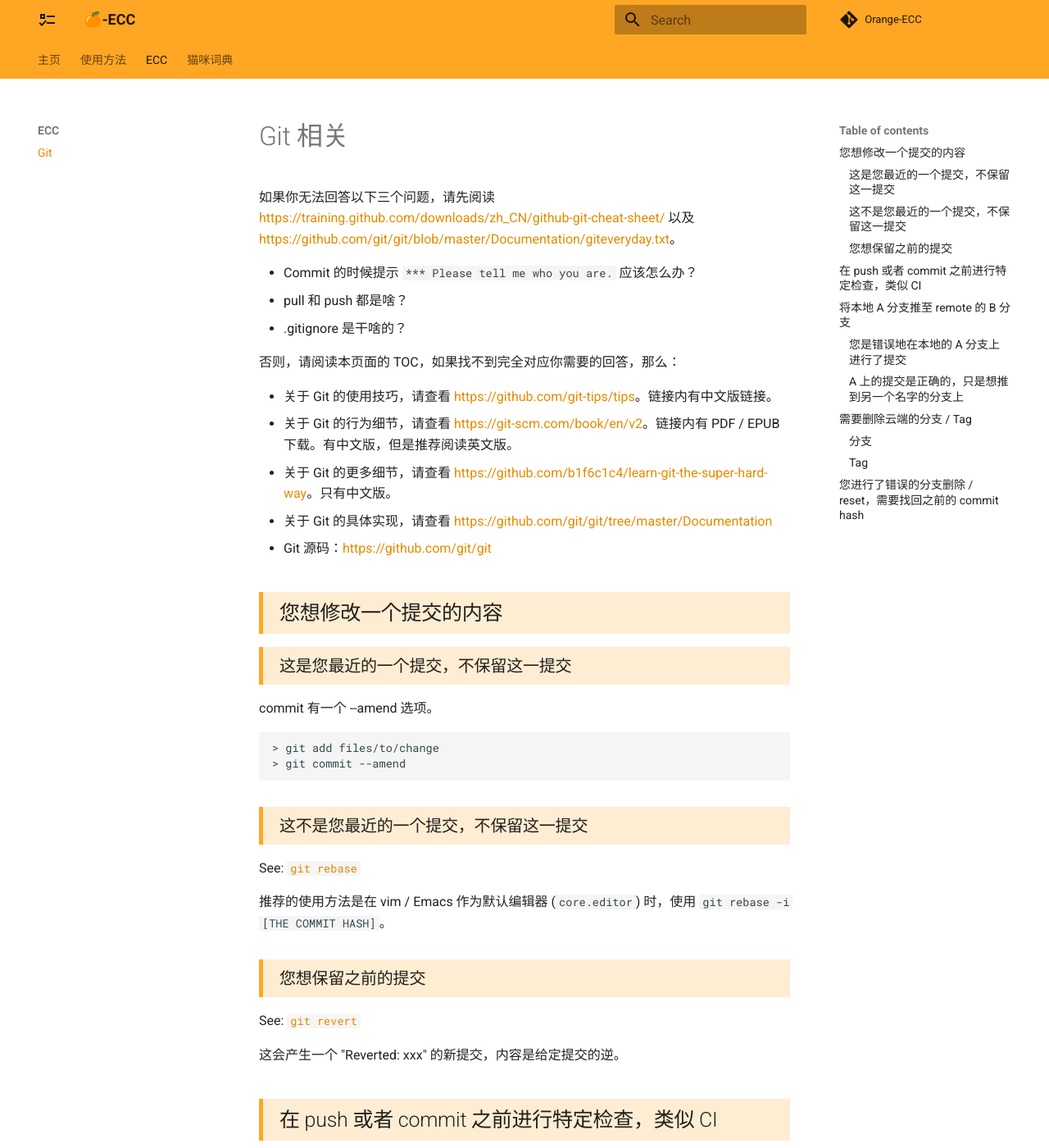
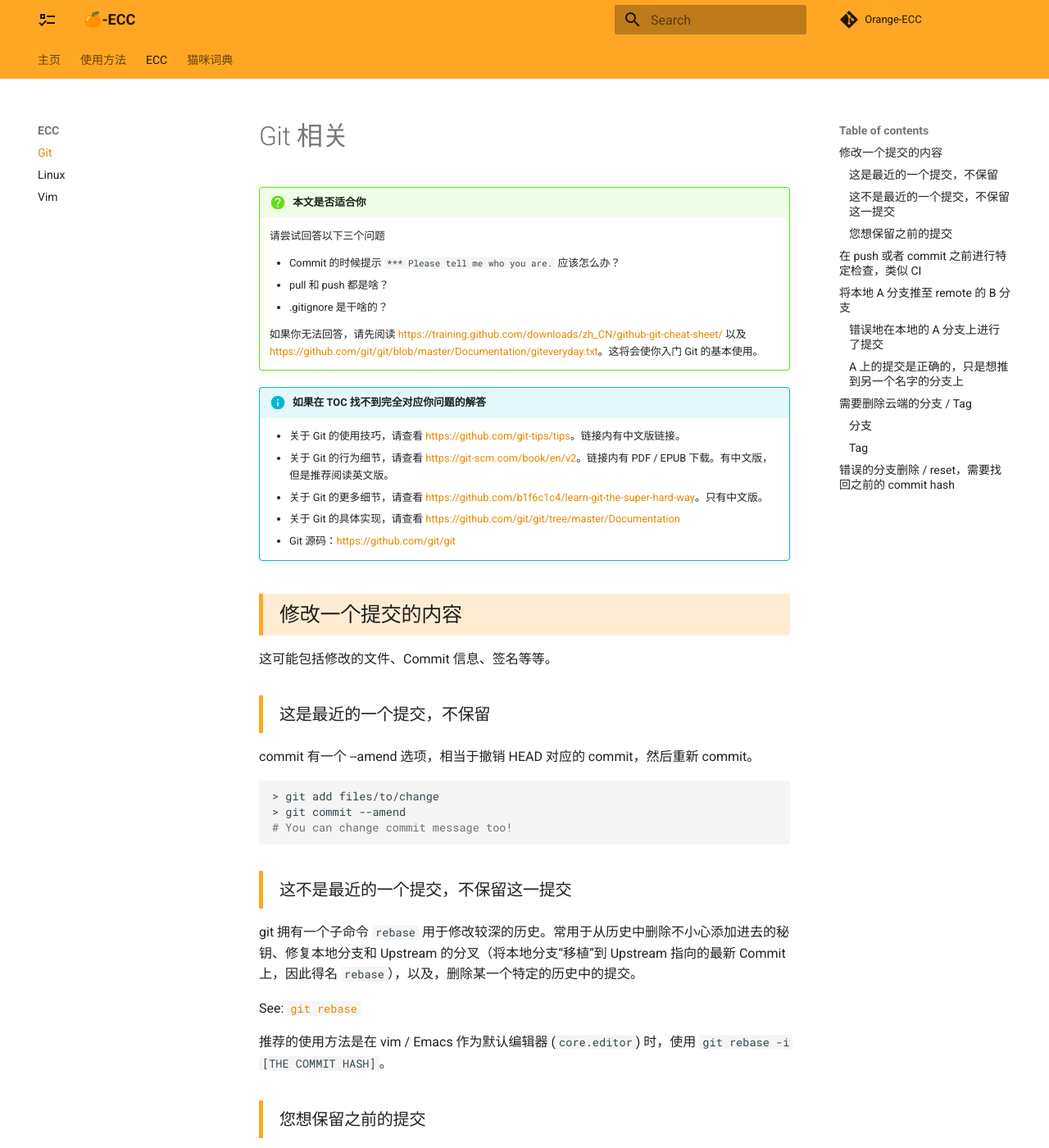
Before and after one commit to thu-cs-lab/Orange-ECC, an MkDocs documentation site: the page built from docs/ecc/git.md, in a window 1280 px wide and 1400 px high. Shown: the whole window at 82% size. Built offline with MkDocs 1.6.1 and Material for MkDocs 9.7.7, drawn with Linux system fonts in a browser that asks for light colours; comment, search, counter and statistics services are not loaded; some of the changed text lies outside the part shown.

Commit message:
Initial linux and vim

````diff
--- a/docs/ecc/git.md
+++ b/docs/ecc/git.md
@@ -1,31 +1,39 @@
 # Git 相关
 
-如果你无法回答以下三个问题，请先阅读 <https://training.github.com/downloads/zh_CN/github-git-cheat-sheet/> 以及 <https://github.com/git/git/blob/master/Documentation/giteveryday.txt>。
+!!! question "本文是否适合你"
+    请尝试回答以下三个问题
 
-- Commit 的时候提示 `*** Please tell me who you are.` 应该怎么办？
-- pull 和 push 都是啥？
-- .gitignore 是干啥的？
+    - Commit 的时候提示 `*** Please tell me who you are.` 应该怎么办？
+    - pull 和 push 都是啥？
+    - .gitignore 是干啥的？
 
-否则，请阅读本页面的 TOC，如果找不到完全对应你需要的回答，那么：
+    如果你无法回答，请先阅读 <https://training.github.com/downloads/zh_CN/github-git-cheat-sheet/> 以及 <https://github.com/git/git/blob/master/Documentation/giteveryday.txt>。这将会使你入门 Git 的基本使用。
 
-- 关于 Git 的使用技巧，请查看 <https://github.com/git-tips/tips>。链接内有中文版链接。
-- 关于 Git 的行为细节，请查看 <https://git-scm.com/book/en/v2>。链接内有 PDF / EPUB 下载。有中文版，但是推荐阅读英文版。
-- 关于 Git 的更多细节，请查看 <https://github.com/b1f6c1c4/learn-git-the-super-hard-way>。只有中文版。
-- 关于 Git 的具体实现，请查看 <https://github.com/git/git/tree/master/Documentation>
-- Git 源码：<https://github.com/git/git>
+!!! info "如果在 TOC 找不到完全对应你问题的解答"
 
-## 您想修改一个提交的内容
+    - 关于 Git 的使用技巧，请查看 <https://github.com/git-tips/tips>。链接内有中文版链接。
+    - 关于 Git 的行为细节，请查看 <https://git-scm.com/book/en/v2>。链接内有 PDF / EPUB 下载。有中文版，但是推荐阅读英文版。
+    - 关于 Git 的更多细节，请查看 <https://github.com/b1f6c1c4/learn-git-the-super-hard-way>。只有中文版。
+    - 关于 Git 的具体实现，请查看 <https://github.com/git/git/tree/master/Documentation>
+    - Git 源码：<https://github.com/git/git>
 
-### 这是您最近的一个提交，不保留这一提交
+## 修改一个提交的内容
 
-commit 有一个 --amend 选项。
+这可能包括修改的文件、Commit 信息、签名等等。
+
+### 这是最近的一个提交，不保留
+
+commit 有一个 --amend 选项，相当于撤销 HEAD 对应的 commit，然后重新 commit。
 
 ```bash
 > git add files/to/change
 > git commit --amend
+# You can change commit message too!
 ```
 
-### 这不是您最近的一个提交，不保留这一提交
+### 这不是最近的一个提交，不保留这一提交
+
+git 拥有一个子命令 `rebase` 用于修改较深的历史。常用于从历史中删除不小心添加进去的秘钥、修复本地分支和 Upstream 的分叉（将本地分支“移植”到 Upstream 指向的最新 Commit 上，因此得名 `rebase`），以及，删除某一个特定的历史中的提交。
 
 See: [`git rebase`](https://git-scm.com/docs/git-rebase)
 
@@ -45,9 +53,9 @@
 
 ## 将本地 A 分支推至 remote 的 B 分支
 
-### 您是错误地在本地的 A 分支上进行了提交
+### 错误地在本地的 A 分支上进行了提交
 
-你现在在分支 `jiegetql`，进行了数次 commit，但是忽然发现你其实一直在 master 上操作。
+你希望在分支 `jiegetql` 进行数次 commit，但是忽然发现你其实一直在 master 上操作。
 
 ```bash
 # 首先，将本地的 jiegetql 分支同步到和本地 master 的相同位置
@@ -92,8 +100,8 @@
 > git push meow :refs/tags/kawaii
 ```
 
-说真的，你都会用 Tag 了，为什么还在这里看这个文档？
+## 错误的分支删除 / reset，需要找回之前的 commit hash
 
-## 您进行了错误的分支删除 / reset，需要找回之前的 commit hash
+只要没有执行过 `git gc`，git 不会主动清理对象，即使没有任何的指针指向它。`git reflog` 会打印出最近 git 操作所改变的各种 Hash，可以据此加上 `git reset --hard` 或者 `git checkout + git branch` 恢复之前的 commit。
 
 See: [`git reflog`](https://git-scm.com/docs/git-reflog)
--- a/docs/styles/index.css
+++ b/docs/styles/index.css
@@ -6,7 +6,7 @@
   position: relative;
 }
 
-.md-content h2:after, .md-content h3:after, .md-content h4:after, .md-content h5:after, .md-content h6:after {
+.md-content h2:after {
   content: '';
   position: absolute;
   bottom: 0;
--- a/mkdocs.yml
+++ b/mkdocs.yml
@@ -17,10 +17,13 @@
   - 使用方法: meta.md
   - ECC:
     - Git: ecc/git.md
+    - Linux: ecc/linux.md
+    - Vim: ecc/vim.md
   - 猫咪词典:
     - 导览: dict/index.md
     - FPGA 相关: dict/fpga.md
     - 网络相关: dict/networking.md
+    - Linux 使用相关: dict/linux.md
 
 extra_css:
   - styles/index.css
@@ -29,3 +32,7 @@
   - pymdownx.emoji:
       emoji_index: !!python/name:materialx.emoji.twemoji
       emoji_generator: !!python/name:materialx.emoji.to_svg
+  - admonition
+  - pymdownx.details
+  - pymdownx.superfences
+  - pymdownx.keys
````
Also changed, not shown: docs/dict/fpga.md (+1 -1 lines), docs/dict/linux.md (added, +30 -0 lines), docs/dict/networking.md (+1 -1 lines), docs/ecc/linux.md (added, +88 -0 lines), docs/ecc/vim.md (added, +31 -0 lines), 1 other file.
